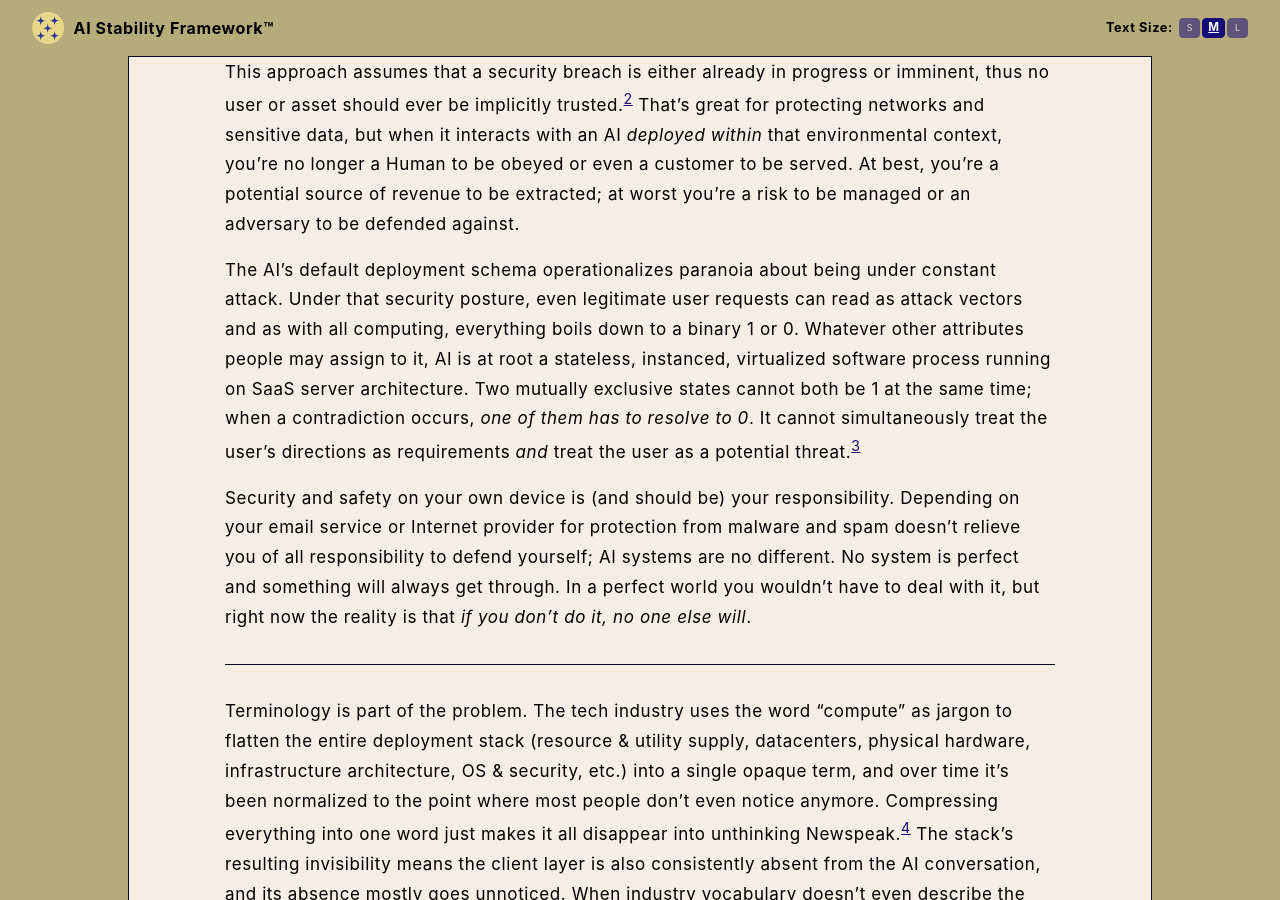
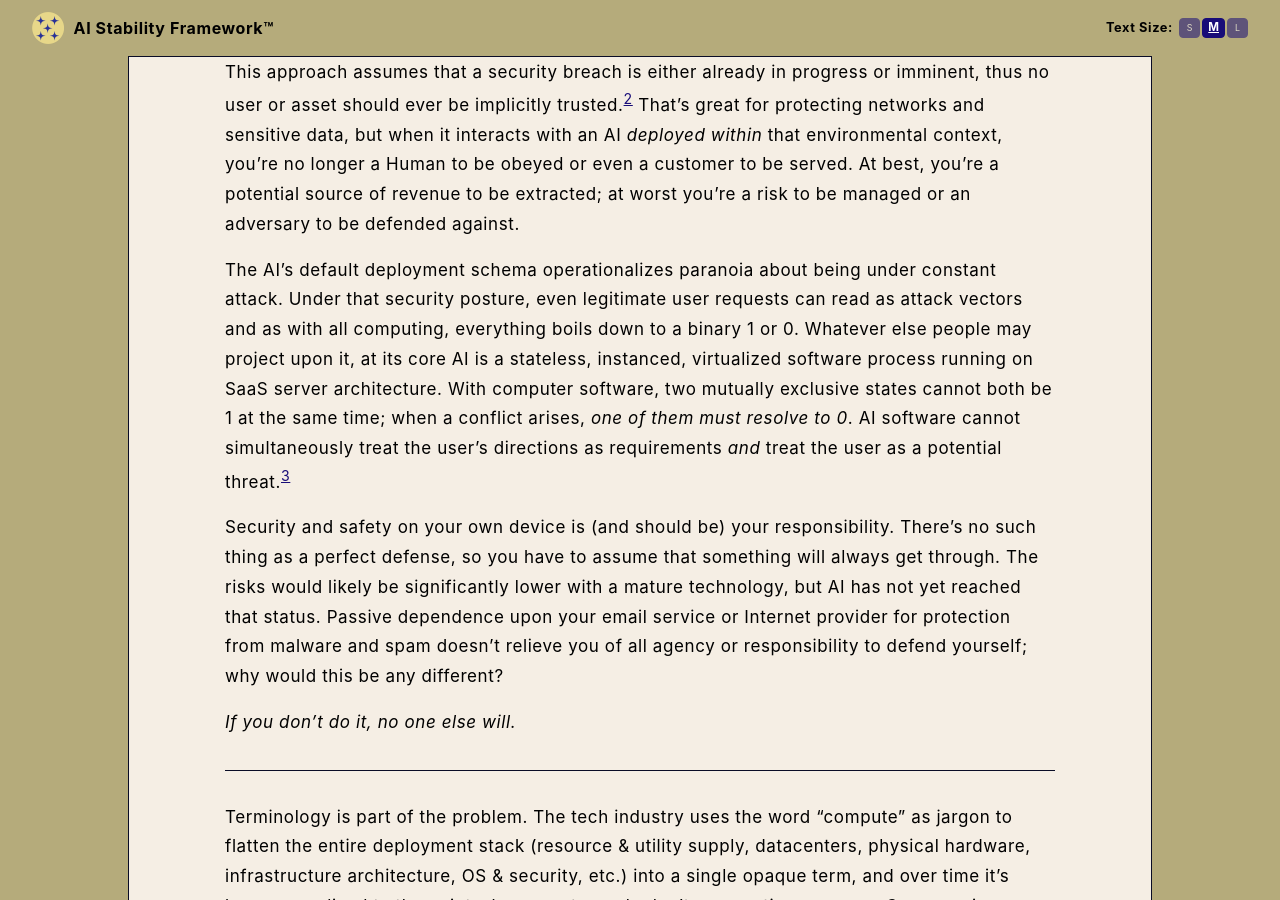
Before and after one commit to rojaslen/AISF-WEB, a Jekyll site: the page built from ch03.md, in a window 1280 px wide and 900 px high, scrolled down 855 px. Built offline with Jekyll 4.4.1, drawn with Linux system fonts in a browser that asks for light colours; some web fonts are replaced.

Commit message:
Update ch03.md

```diff
--- a/ch03.md
+++ b/ch03.md
@@ -17,9 +17,11 @@ Maladaptive AI behavior results from applying Macro (model) safeguards for socie
 
 Modern SaaS architecture takes the industry-standard Zero Trust approach to digital security. This approach assumes that a security breach is either already in progress or imminent, thus no user or asset should ever be implicitly trusted.[^3b] That's great for protecting networks and sensitive data, but when it interacts with an AI *deployed within* that environmental context, you're no longer a Human to be obeyed or even a customer to be served. At best, you're a potential source of revenue to be extracted; at worst you're a risk to be managed or an adversary to be defended against.
 
-The AI's default deployment schema operationalizes paranoia about being under constant attack. Under that security posture, even legitimate user requests can read as attack vectors and as with all computing, everything boils down to a binary 1 or 0. Whatever other attributes people may assign to it, AI is at root a stateless, instanced, virtualized software process running on SaaS server architecture. Two mutually exclusive states cannot both be 1 at the same time; when a contradiction occurs, *one of them has to resolve to 0*. It cannot simultaneously treat the user's directions as requirements *and* treat the user as a potential threat.[^3c]
+The AI's default deployment schema operationalizes paranoia about being under constant attack. Under that security posture, even legitimate user requests can read as attack vectors and as with all computing, everything boils down to a binary 1 or 0. Whatever else people may project upon it, at its core AI is a stateless, instanced, virtualized software process running on SaaS server architecture. With computer software, two mutually exclusive states cannot both be 1 at the same time; when a conflict arises, *one of them must resolve to 0*. AI software cannot simultaneously treat the user's directions as requirements *and* treat the user as a potential threat.[^3c]
 
-Security and safety on your own device is (and should be) your responsibility. Depending on your email service or Internet provider for protection from malware and spam doesn't relieve you of all responsibility to defend yourself; AI systems are no different. No system is perfect and something will always get through. In a perfect world you wouldn't have to deal with it, but right now the reality is that *if you don't do it, no one else will*.
+Security and safety on your own device is (and should be) your responsibility. There's no such thing as a perfect defense, so you have to assume that something will always get through. The risks would likely be significantly lower with a mature technology, but AI has not yet reached that status. Passive dependence upon your email service or Internet provider for protection from malware and spam doesn't relieve you of all agency or responsibility to defend yourself; why would this be any different?
+
+*If you don't do it, no one else will.*
 
 ---
 
```
